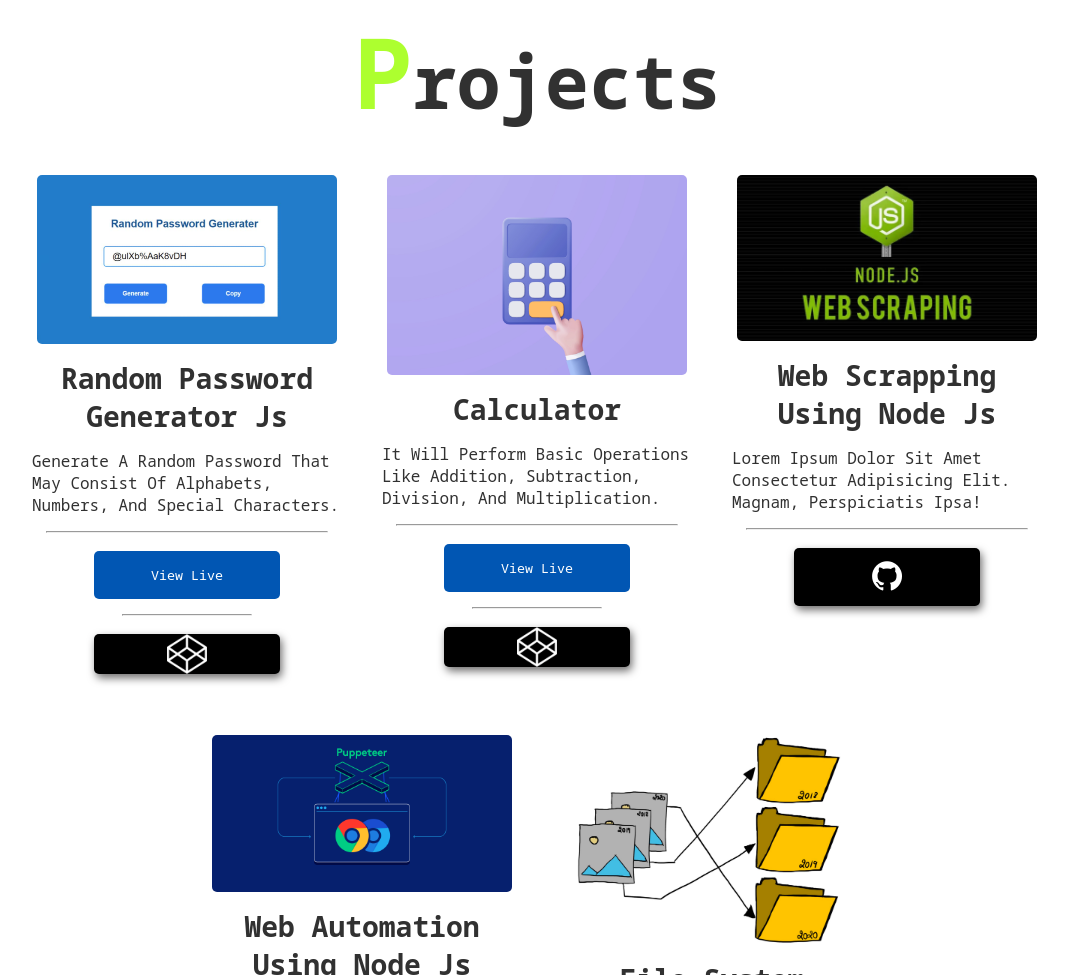
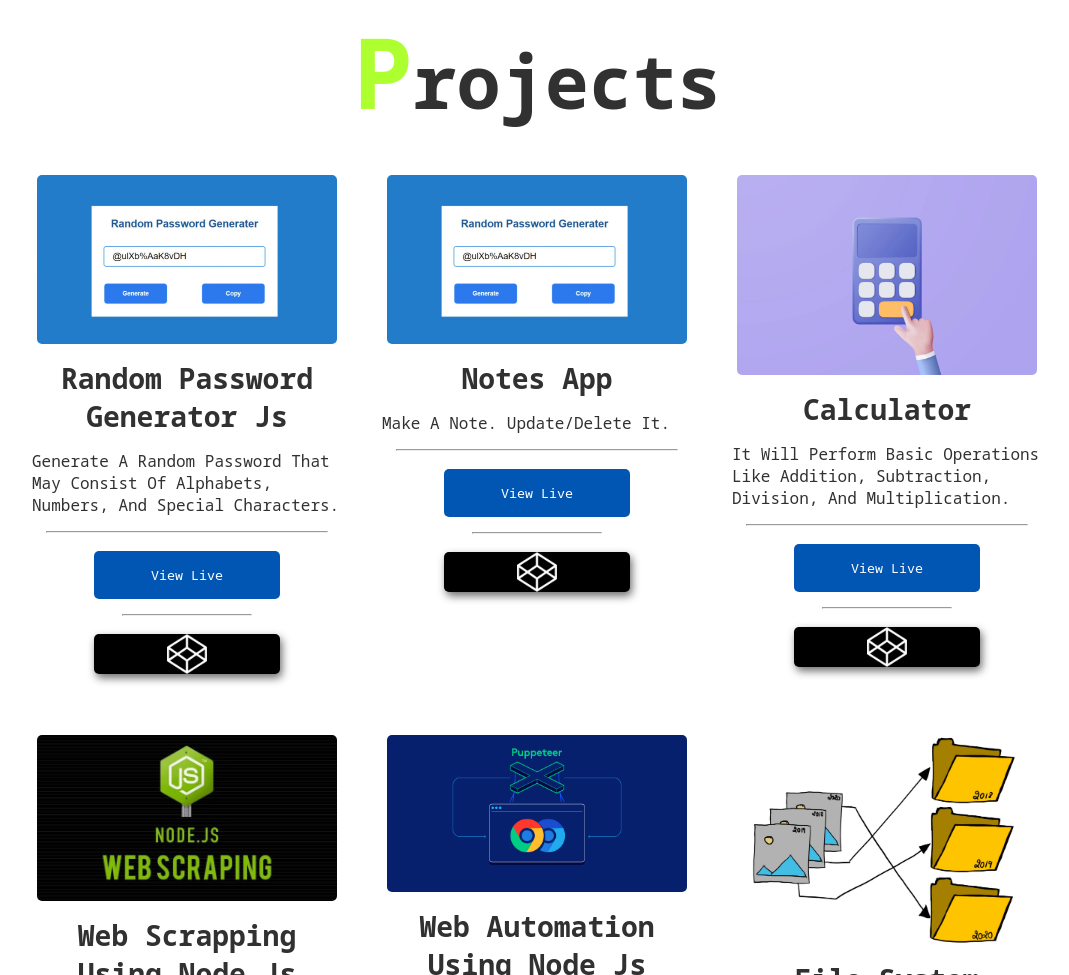
Before and after one commit to MohakAhuja21/portfolio, a plain HTML site: page index.html in a window 1280 px wide. Shown: the part 1602-2577 px from the top of the page, without its empty margins (103-1172 px from the left). Drawn offline with nearby package versions, Linux system fonts and the light colour scheme; some packages are replaced by stand-ins of ours; a script that the page names is missing.

Commit message:
added notes app in project sec.

```diff
--- a/index.html
+++ b/index.html
@@ -180,6 +180,21 @@
     </a>
   </div>
   <div class="project-card item">
+    <img src="source/images/project img/project 4.jpg" alt="project image" class="project-image">
+    <div class="project-gap">
+    <h3>notes app</h3>
+        </div>
+    <p>make a note. update/delete it.</p>
+    <hr>
+    <a href="/notes.html">
+    <button class="project-live-btn">view live</button>
+    </a>
+    <hr class="hr-2">
+    <a href="#" target="_blank">
+    <button class="project-btn btn-x"></button>
+    </a>
+  </div>
+  <div class="project-card item">
     <img src="source/images/project img/project 5.webp" alt="project image" class="project-image">
     <div class="project-gap">
     <h3>calculator</h3>
```
